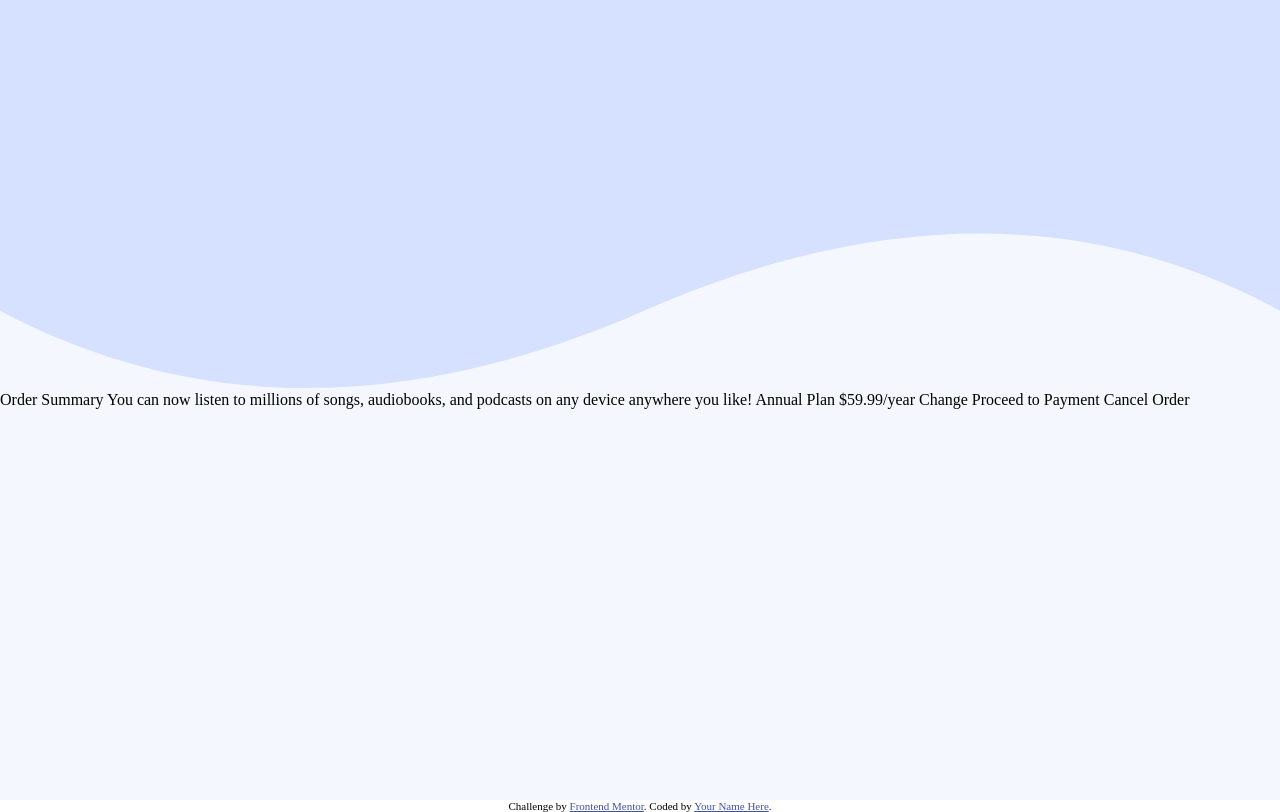
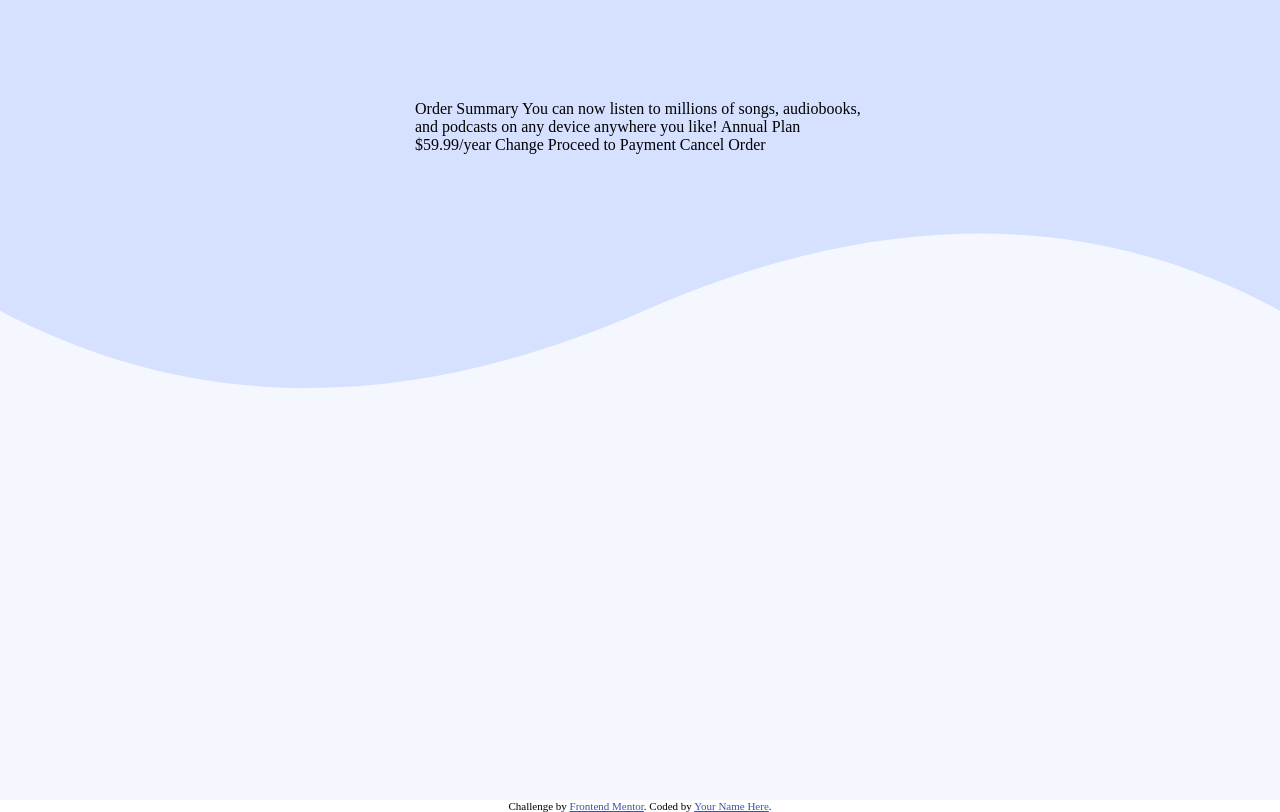
Before and after one commit to MatthewT95/order-summary-component-mainv2, a plain HTML site: page index.html in a window 1280 px wide. Drawn offline with Linux system fonts and the light colour scheme.

Commit message:
created order summary card

```diff
--- a/index.html
+++ b/index.html
@@ -16,7 +16,8 @@
 </head>
 <body>
   <div class="page-content">
-    Order Summary
+    <div class="order-summary-card">
+      Order Summary
 
     You can now listen to millions of songs, audiobooks, and podcasts on any
     device anywhere you like!
@@ -28,6 +29,7 @@
 
     Proceed to Payment
     Cancel Order
+    </div>
   </div>
   <div class="attribution">
     Challenge by <a href="https://www.frontendmentor.io?ref=challenge" target="_blank">Frontend Mentor</a>.
--- a/style.css
+++ b/style.css
@@ -20,9 +20,10 @@ button {
     --Dark-blue: hsl(223, 47%, 23%);
 }
 
+/* Contains all page content */
 .page-content{
     display: flex;
-    justify-items: center;
+    justify-content: center;
     align-items: center;
     background-image: url(./images/pattern-background-desktop.svg);
     background-repeat: no-repeat;
@@ -31,6 +32,16 @@ button {
     min-height: 100vh;
 }
 
+/* A card containing order summary */
+.order-summary-card {
+    max-width: 90%;
+    width: 450px;
+    min-height: 600px;
+    display: flex;
+    flex-direction: column;
+    border-radius: 20px;
+}
+
 /* Mobile CSS */
 @media screen and (max-width:350px){
     .page-content{
```
